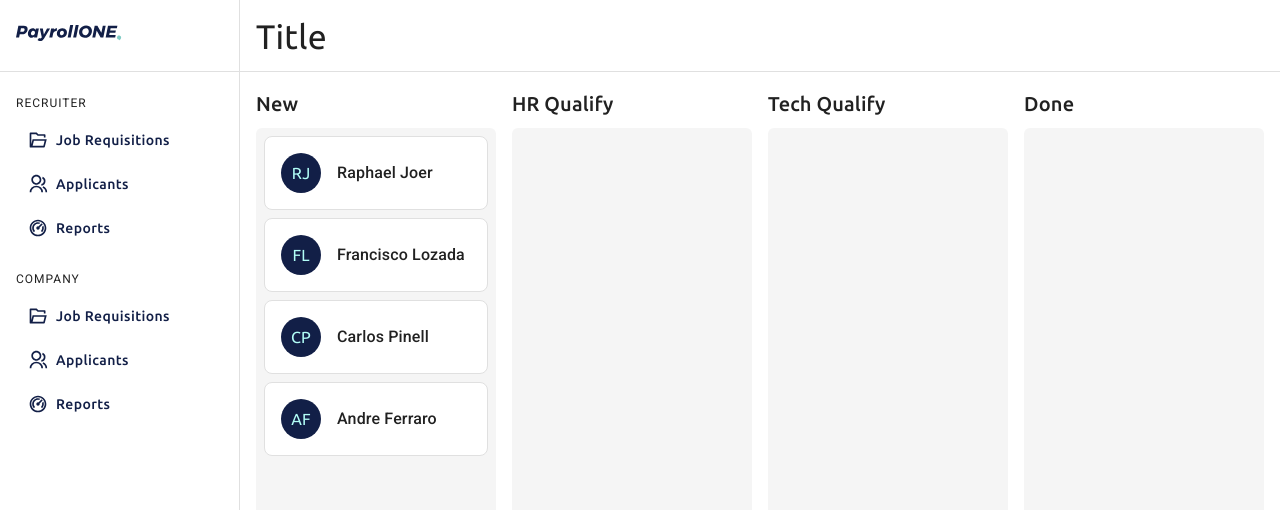
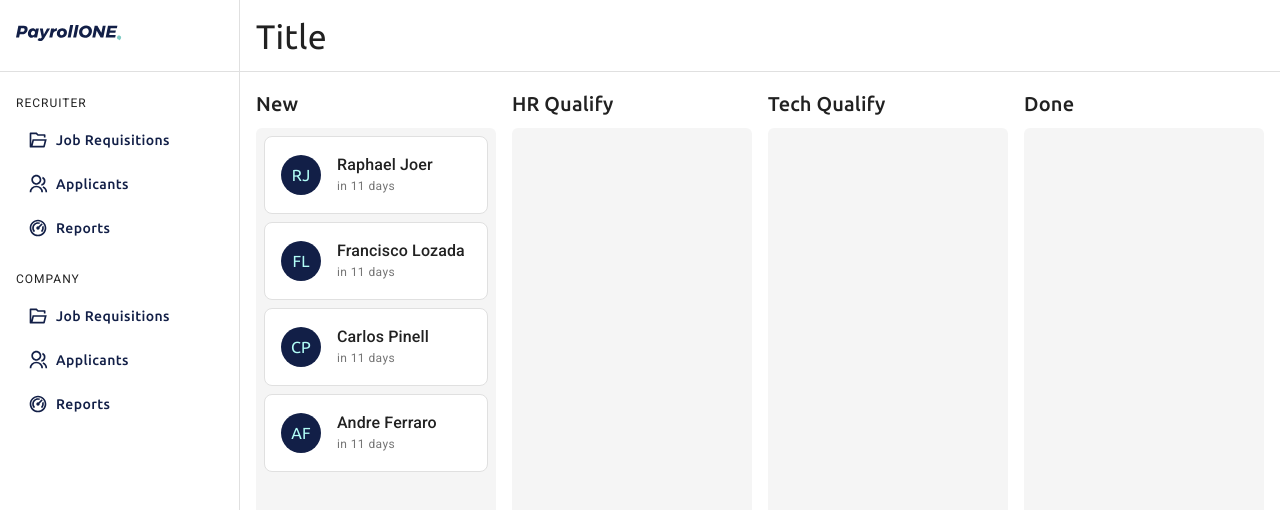
Before and after one commit to raphaeljoer/boilerplate-material-ui, a React (Create React App) app: page /pipeline in a window 1280 px wide. Shown: the top 510 px of the page. Built offline with nearby package versions, Linux system fonts and the light colour scheme.

Commit message:
fix type error

```diff
--- a/src/components/Pipeline/components/Item/index.tsx
+++ b/src/components/Pipeline/components/Item/index.tsx
@@ -28,9 +28,11 @@ export function Item({ item, index }: Props) {
             {description && (
               <Typography variant="body2">{description}</Typography>
             )}
-            <Typography variant="caption" color="text.secondary">
-              {formatDateDistance(item.created_at)}
-            </Typography>
+            {item.created_at && (
+              <Typography variant="caption" color="text.secondary">
+                {formatDateDistance(new Date(item.created_at), new Date())}
+              </Typography>
+            )}
           </Box>
         </Box>
       )}
```
